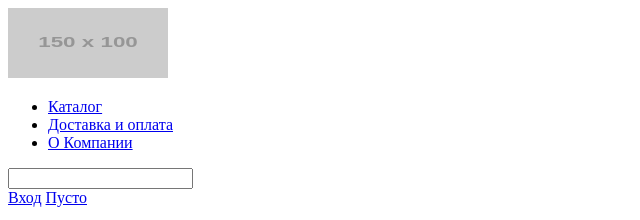
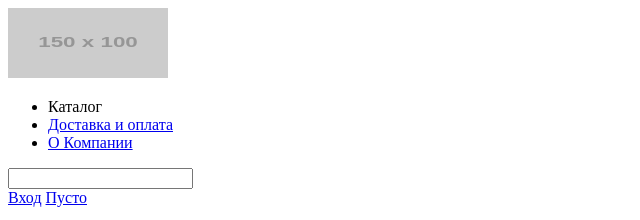
Before and after one commit to PavelAmezhnov/249529-gllacy, a plain HTML site: page catalog.html in a window 1280 px wide. Shown: the top 220 px of the page, 0-640 px from the left. Drawn offline with Linux system fonts and the light colour scheme; placeholder pictures from the web are drawn by us.

Commit message:
2-2
Разметка. Вебинар 2

```diff
--- a/catalog.html
+++ b/catalog.html
@@ -9,7 +9,7 @@
       <img class="logo" src="http://placehold.it/150x100" width="160" height="70" alt="GllacyShop">
       <nav class="main-navigation">
         <ul>
-          <li><a href="#">Каталог</a></li>
+          <li class="active">Каталог</li>
           <li><a href="#">Доставка и оплата</a></li>
           <li><a href="#">О Компании</a></li>
         </ul>
```
